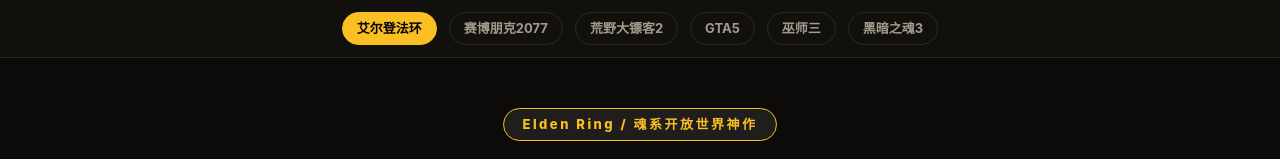
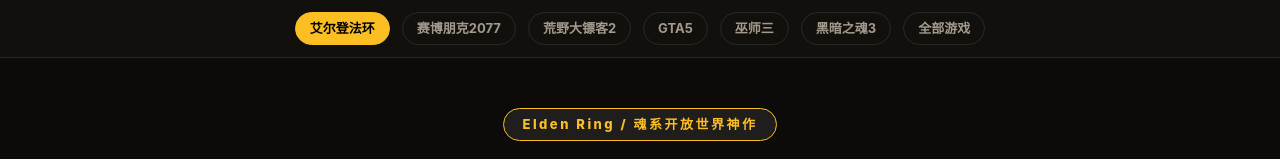
Before and after one commit to holynova/lore-hub, a website: page elden-ring/index.html in a window 1280 px wide. Shown: the top 159 px of the page. Drawn offline with Linux system fonts and the light colour scheme.

Commit message:
fix: add hub link to elden-ring nav (div, not nav element)

```diff
--- a/elden-ring/index.html
+++ b/elden-ring/index.html
@@ -411,7 +411,7 @@
 <body>
   <!-- Global Series Bar -->
   <div class="series-nav-bar">
-    <a href="/elden-ring/" class="series-link active">艾尔登法环</a><a href="/cyberpunk-2077/" class="series-link">赛博朋克2077</a><a href="/rdr2/" class="series-link">荒野大镖客2</a><a href="/gta5/" class="series-link">GTA5</a><a href="/witcher-3/" class="series-link">巫师三</a><a href="/dark-souls-3/" class="series-link">黑暗之魂3</a>
+    <a href="/elden-ring/" class="series-link active">艾尔登法环</a><a href="/cyberpunk-2077/" class="series-link">赛博朋克2077</a><a href="/rdr2/" class="series-link">荒野大镖客2</a><a href="/gta5/" class="series-link">GTA5</a><a href="/witcher-3/" class="series-link">巫师三</a><a href="/dark-souls-3/" class="series-link">黑暗之魂3</a><a href="/" class="series-link">全部游戏</a>
   </div>
 
   <!-- Hero Header -->
```
